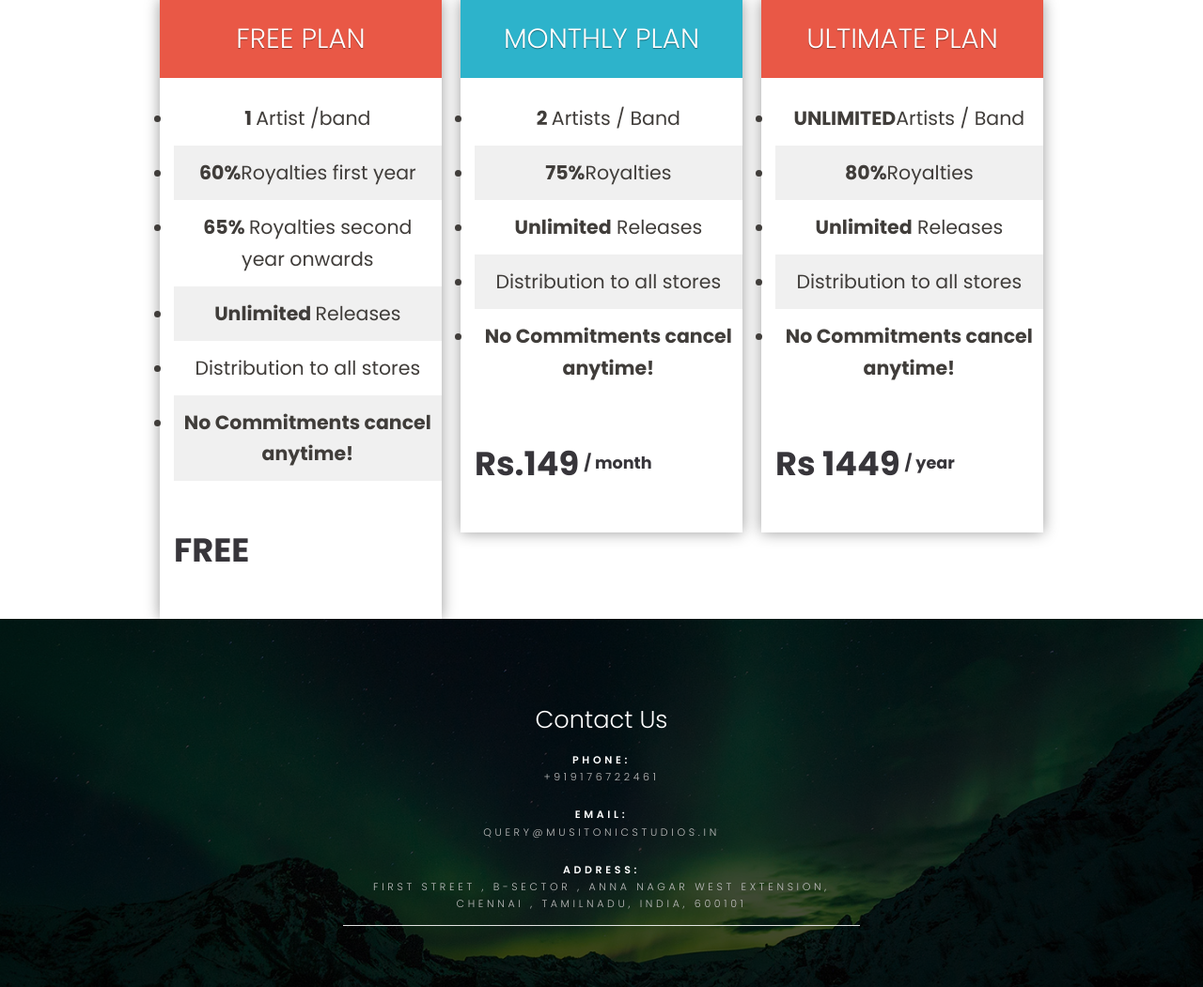
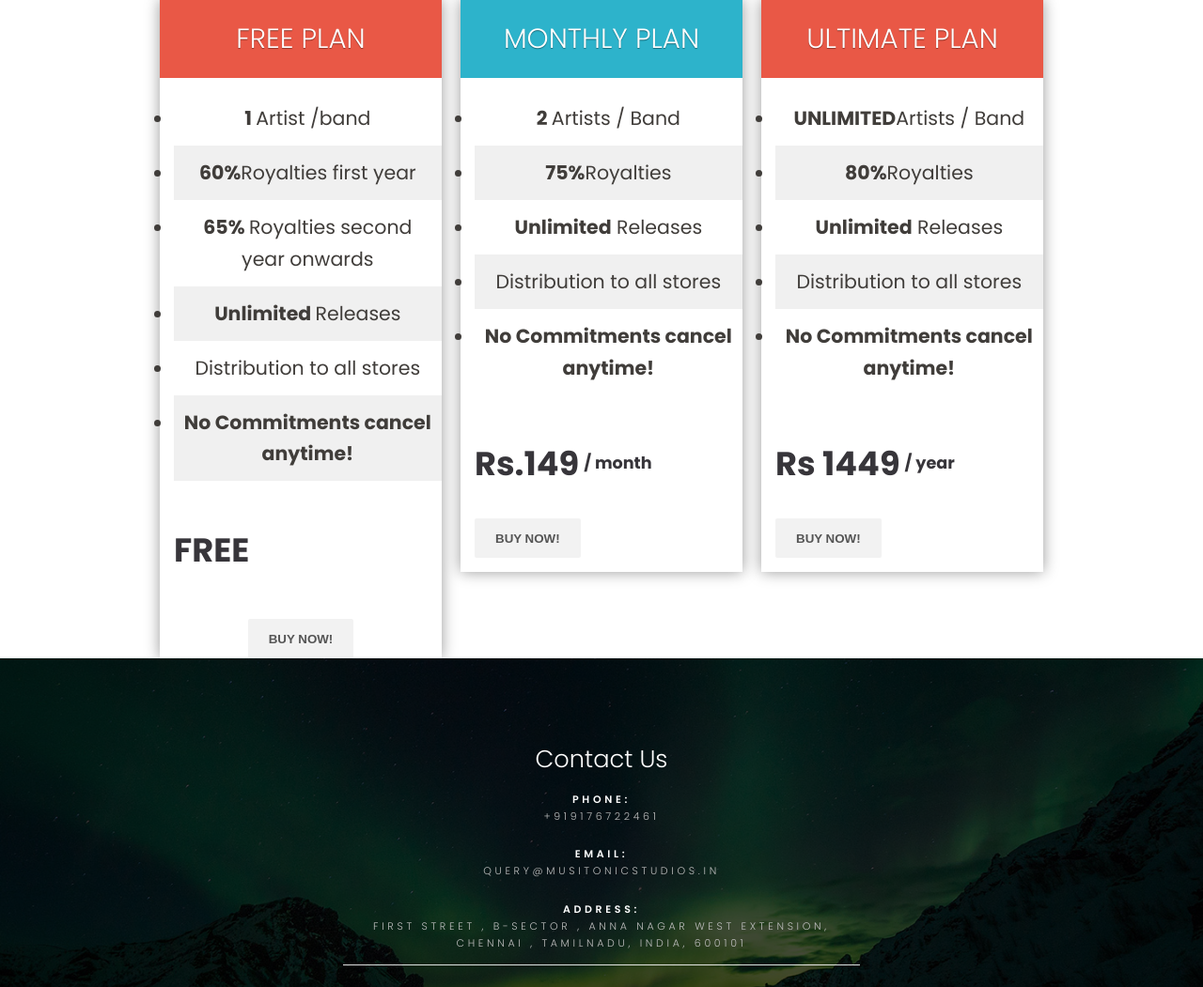
Before and after one commit to noobmasterbala/musitonic, a PHP site: page /Package.php in a window 1280 px wide. Shown: the part 371-1422 px from the top of the page at 94% size. Run offline with PHP 8.4, Linux system fonts and the light colour scheme.

Commit message:
Update Package.php

```diff
--- a/Package.php
+++ b/Package.php
@@ -106,6 +106,7 @@ session_start();
 						<p>FREE</p>
 
 					</div>
+					<button onclick="window.location.href='https://docs.google.com/forms/d/1llzd_MMTvzKCc1SqoRo4n3-ySOsY-Ag8mPAHt9VobrI/edit?usp=sharing';" ><strong>Buy Now!</strong></button>
 				</div>
 
 				<div class="pricing-table recommended">
@@ -122,7 +123,7 @@ session_start();
 					<!-- Contratar / Comprar -->
 					<div class="table-buy">
 						<p>Rs.149<sup>/ month</sup></p>
-
+						<button onclick="window.location.href='https://docs.google.com/forms/d/1XSOMSnv63glOjvIiInrLOuCxDjbrzqmOQfx16A8jMr0/edit?usp=sharing';" ><strong>Buy Now!</strong></button>
 					</div>
 				</div>
 
@@ -140,6 +141,7 @@ session_start();
 					<!-- Contratar / Comprar -->
 					<div class="table-buy">
 						<p>Rs 1449<sup>/ year</sup></p>
+						<button onclick="window.location.href='https://docs.google.com/forms/d/1Y-irdIAmowUb_b70yN3tzYXRpiiQWkcxL-yQ9ALT1WY/edit?usp=sharing';" ><strong>Buy Now!</strong></button>
 
 					</div>
 				</div>
```
